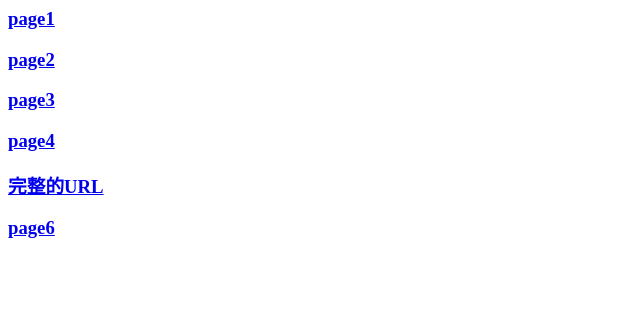
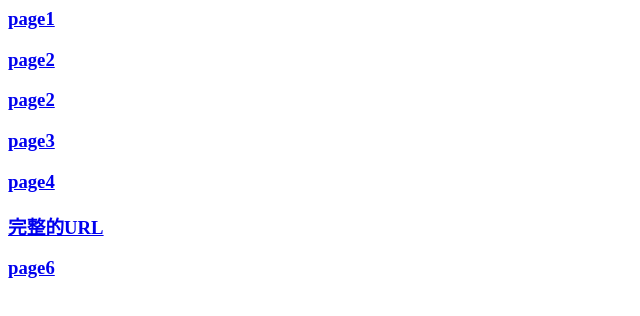
Before and after one commit to SZ-Sijie/rag_url_test2, a website: page index.html in a window 1280 px wide. Shown: the whole page, without its empty margins (0-640 px from the left). Drawn offline with Linux system fonts and the light colour scheme.

Commit message:
initial commit

```diff
--- a/index.html
+++ b/index.html
@@ -8,6 +8,7 @@
 
 <a href="page1.html"><h3>page1</h3></a>
 <a href="page2.html"><h3>page2</h3></a>
+<a href="page2.html"><h3>page2</h3></a>
 <a href="page3.xml"><h3>page3</h3></a>
 <a href="#page4"><h3>page4</h3></a>
 <a href="https://zh.wikipedia.org/wiki/%E7%84%9A%E4%B9%A6%E5%9D%91%E5%84%92"><h3>完整的URL</h3></a>
```
